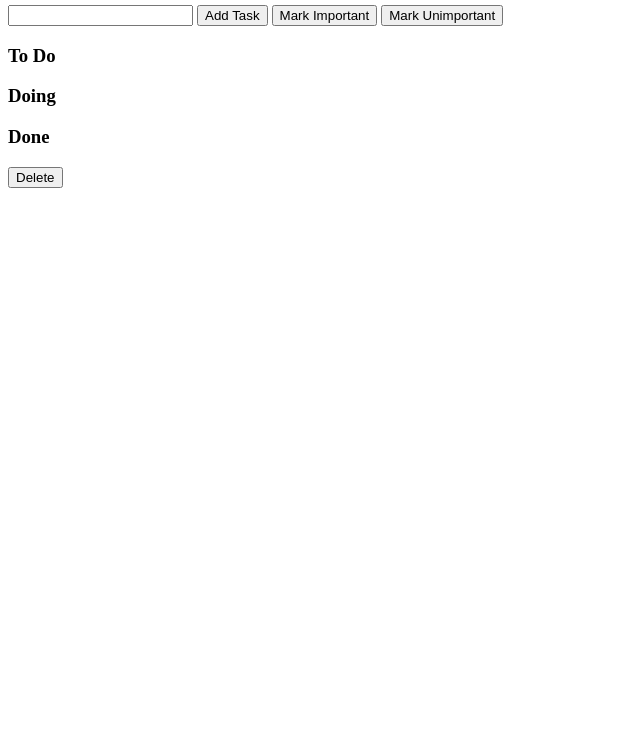
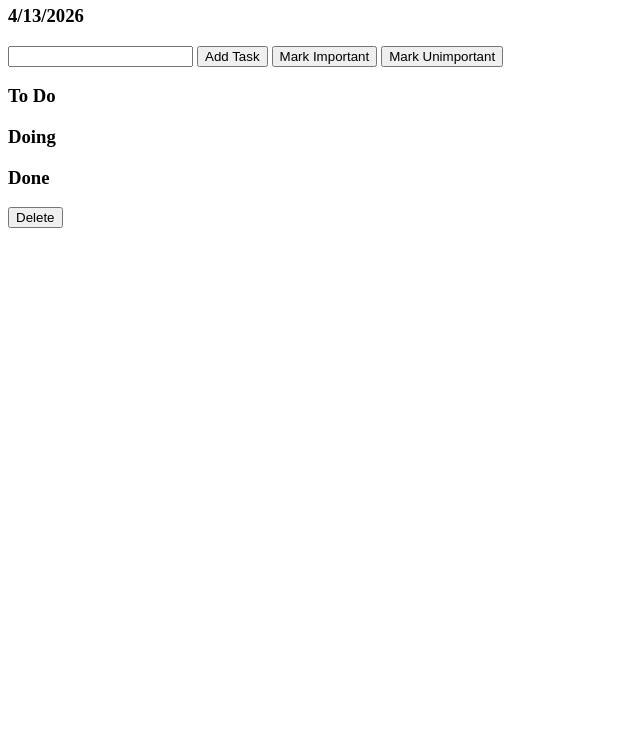
Before and after one commit to xinran0606/todo-List, an Electron app: page index.html in a window 800 px wide. Shown: the part 62-800 px from the top of the page, without its empty margins (0-640 px from the left). Drawn offline with Linux system fonts and the light colour scheme.

Commit message:
current date added

```diff
--- a/index.html
+++ b/index.html
@@ -6,6 +6,7 @@
 </head>
 <body>
     <h2>To-Do List</h2>
+    <h3 id="date"></h3>
     <input type="text" id="task"/>
     <button type="button" onclick="addTask()">Add Task</button>
     <button type="button" onclick="important()">Mark Important</button>
@@ -20,6 +21,15 @@
 
 
 <script>
+let currentDate = new Date();
+
+function showDate(){
+    let formatted = currentDate.toLocaleDateString();
+    document.getElementById("date").textContent = formatted;
+}
+
+showDate();
+
 function addTask(){
     let taskText = document.getElementById("task").value;
 
```
